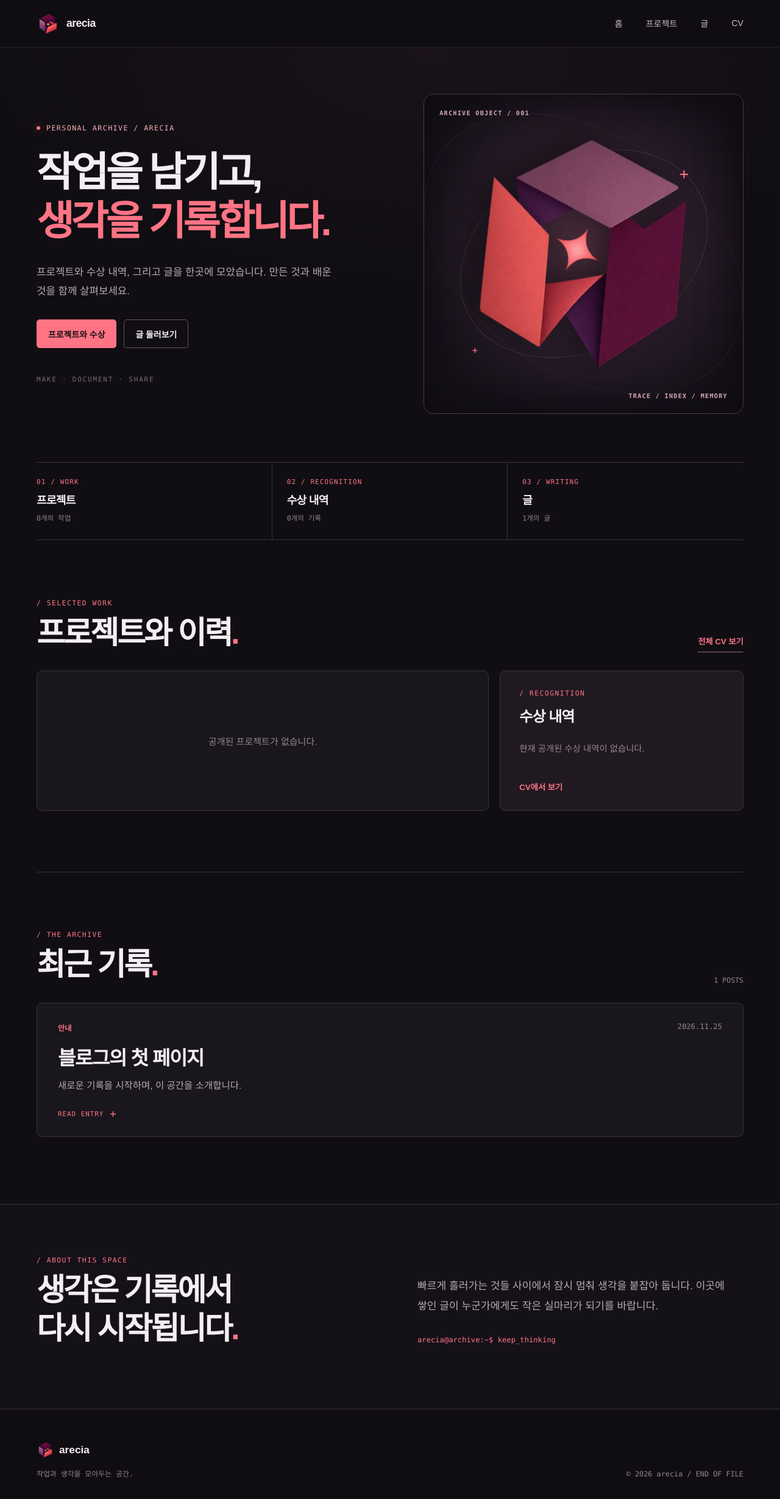
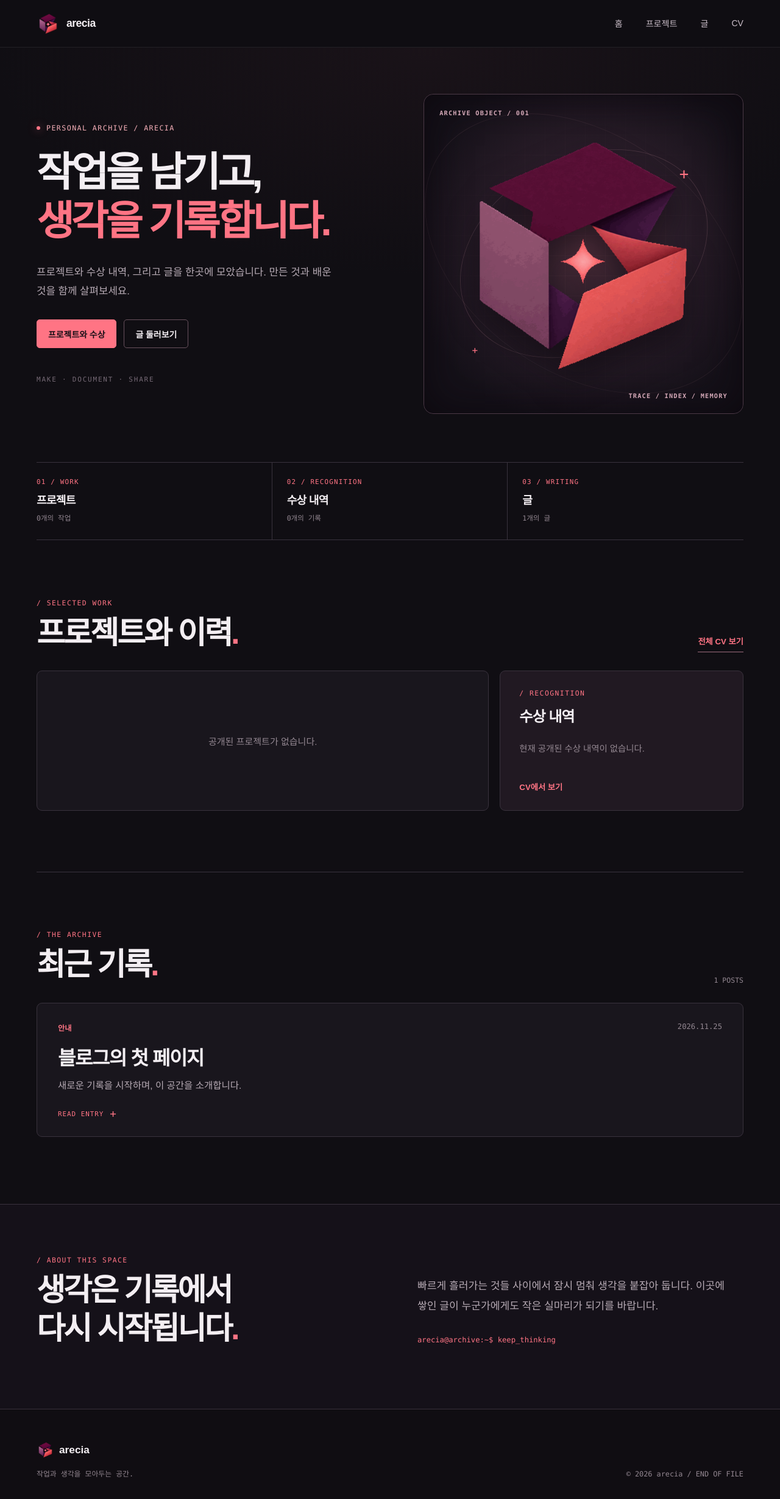
Before and after one commit to areciah/areciah.github.io, a Jekyll site: the page built from index.html, in a window 1280 px wide. Shown: the whole page at 61% size. Built offline with Jekyll 4.4.1, drawn with Linux system fonts in a browser that asks for light colours.

Commit message:
Animate archive artwork as morphing GIF

```diff
--- a/assets/style.css
+++ b/assets/style.css
@@ -54,14 +54,10 @@ main { background: radial-gradient(ellipse 75% 500px at 55% 0, #512c3726, transp
 .visual-label-bottom { right: 25px; bottom: 23px; }
 .visual-orbit { position: absolute; top: 50%; left: 50%; width: 82%; aspect-ratio: 1; border: 1px solid #ffb8c02a; border-radius: 50%; transform: translate(-50%, -50%) rotate(-28deg) scaleY(.73); }
 .visual-orbit-two { width: 110%; border-color: #ffb8c015; transform: translate(-50%, -50%) rotate(35deg) scaleY(.68); }
-.archive-image { position: absolute; z-index: 2; top: 50%; left: 50%; width: 100%; height: 100%; max-width: none; object-fit: contain; filter: drop-shadow(0 24px 24px #09050b88); will-change: transform; animation: archive-spin 14s linear infinite; }
+.archive-image { position: absolute; z-index: 2; top: 50%; left: 50%; width: 100%; height: 100%; max-width: none; object-fit: contain; transform: translate(-50%, -50%); filter: drop-shadow(0 24px 24px #09050b88); }
 .visual-cross { position: absolute; color: var(--accent); font: 300 1.6rem var(--mono); }
 .visual-cross-one { top: 22%; right: 17%; }
 .visual-cross-two { bottom: 18%; left: 15%; font-size: 1rem; }
-@keyframes archive-spin {
-  from { transform: translate(-50%, -50%) rotate(0deg); }
-  to { transform: translate(-50%, -50%) rotate(360deg); }
-}
 
 .section-index { display: grid; grid-template-columns: repeat(3, minmax(0, 1fr)); border-top: 1px solid var(--line); border-bottom: 1px solid var(--line); }
 .section-index a { display: grid; gap: 9px; min-width: 0; padding: 25px 24px 28px; border-right: 1px solid var(--line); }
@@ -242,7 +238,6 @@ main { background: radial-gradient(ellipse 75% 500px at 55% 0, #512c3726, transp
 @media (prefers-reduced-motion: reduce) {
   :root { scroll-behavior: auto; }
   *, *::before, *::after { animation-duration: .01ms !important; transition-duration: .01ms !important; }
-  .archive-image { animation: none !important; transform: translate(-50%, -50%); }
   .intro-pending .intro { animation-delay: .5s; }
 }
 @media print {
--- a/index.html
+++ b/index.html
@@ -17,7 +17,10 @@ layout: default
     <span class="visual-label visual-label-top">ARCHIVE OBJECT / 001</span>
     <div class="visual-orbit visual-orbit-one"></div>
     <div class="visual-orbit visual-orbit-two"></div>
-    <img class="archive-image" src="{{ '/assets/hero-archive.png' | relative_url }}" alt="" width="1254" height="1254" fetchpriority="high">
+    <picture>
+      <source media="(prefers-reduced-motion: reduce)" srcset="{{ '/assets/hero-archive.png' | relative_url }}" type="image/png">
+      <img class="archive-image" src="{{ '/assets/hero-archive.gif' | relative_url }}" alt="" width="420" height="420" fetchpriority="high">
+    </picture>
     <span class="visual-cross visual-cross-one">+</span>
     <span class="visual-cross visual-cross-two">+</span>
     <span class="visual-label visual-label-bottom">TRACE / INDEX / MEMORY</span>
```
Also changed, not shown: README.md, assets/hero-archive.gif (added).
